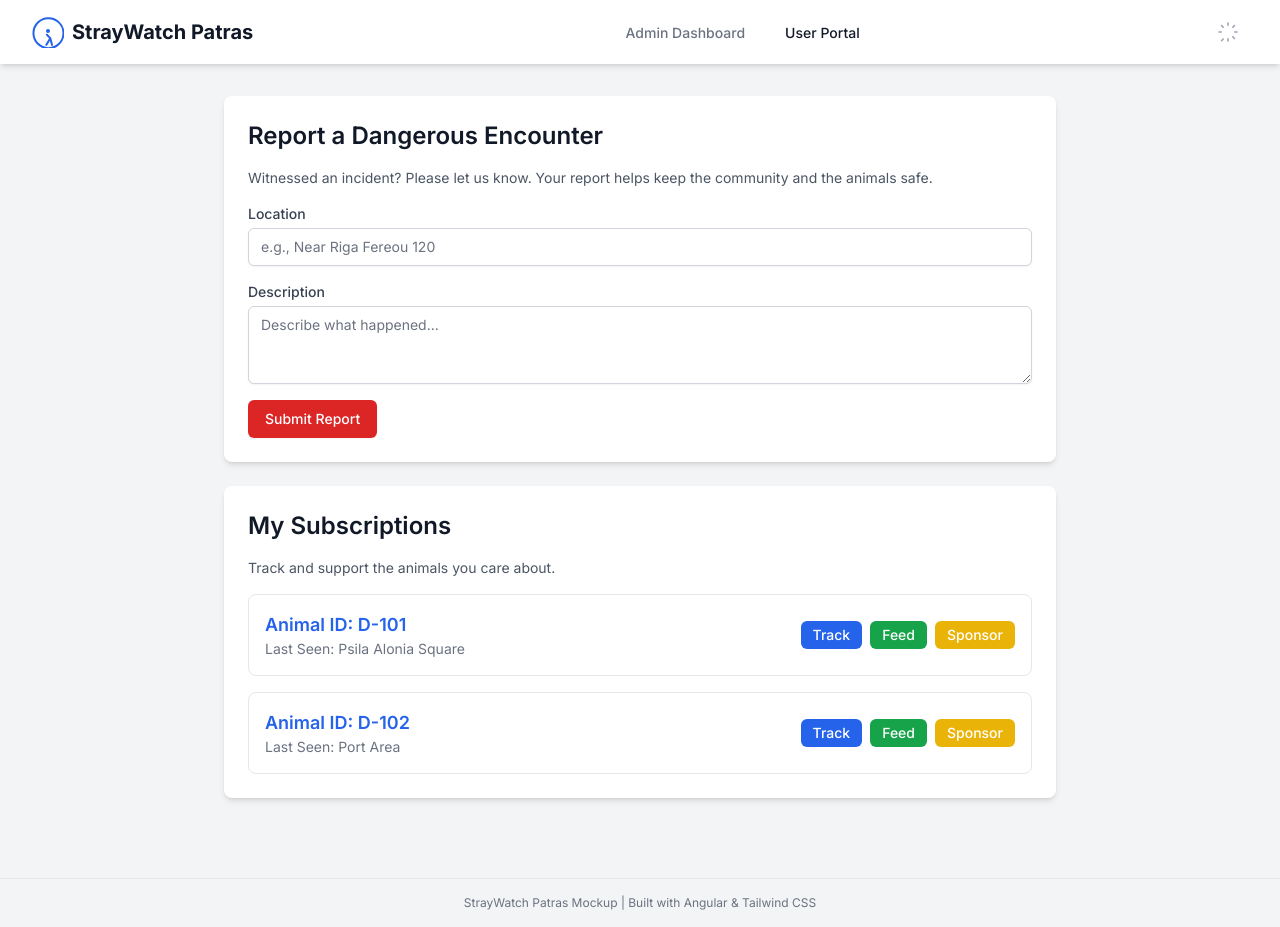
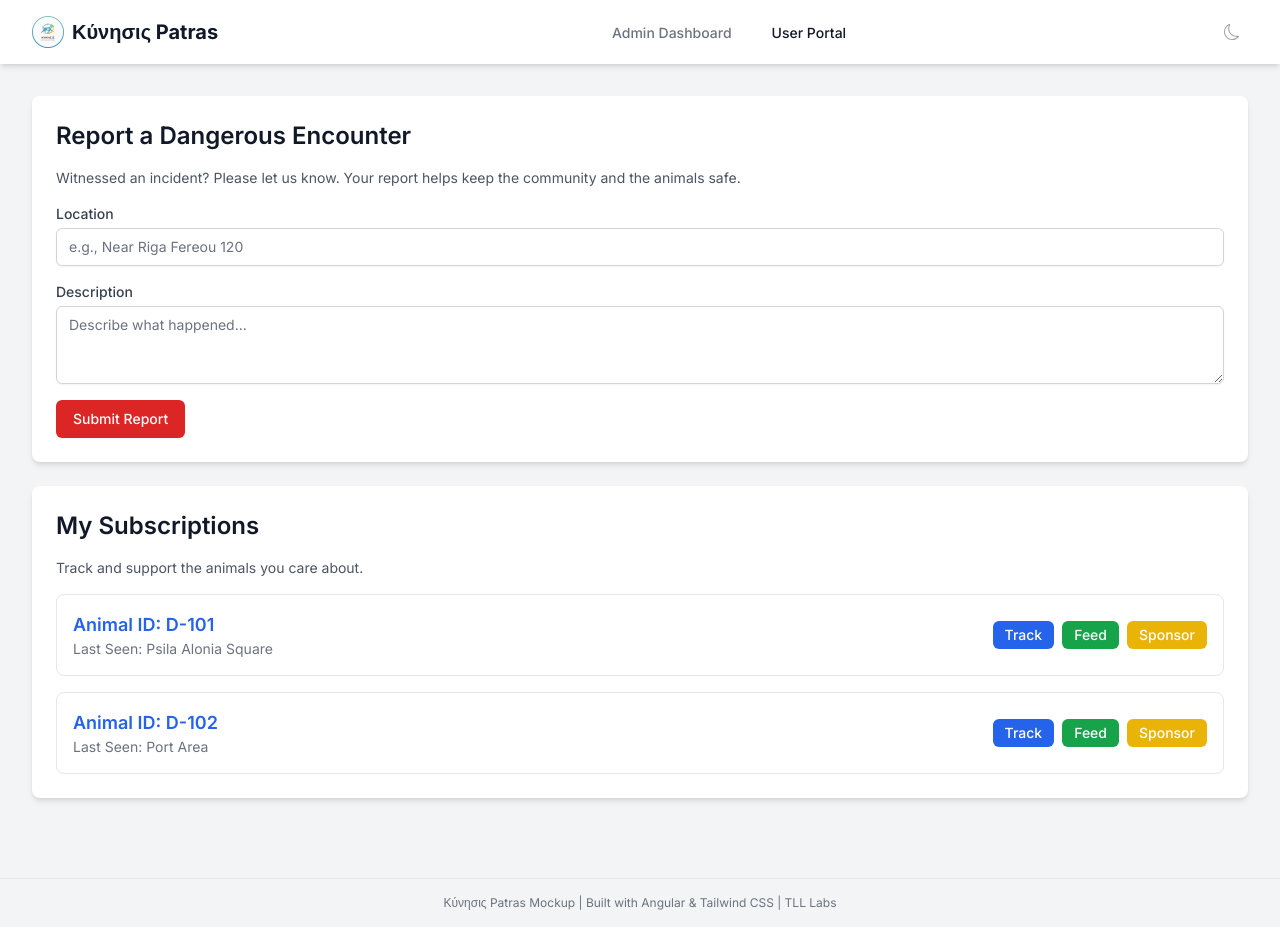
Before and after one commit to tzanmix/Kunesis-Dashboard, an Angular app: page / in a window 1280 px wide. Both pictures are taken after a click on the button "User Portal". Built offline with nearby package versions, Linux system fonts and the light colour scheme.

Commit message:
toggle light/dark mode fixes

```diff
--- a/src/app/admin-dashboard/admin-dashboard.component.html
+++ b/src/app/admin-dashboard/admin-dashboard.component.html
@@ -1,4 +1,4 @@
-<div class="p-4 sm:p-6 lg:p-8 space-y-6">
+<div class="p-4 sm:p-6 lg:p-8 space-y-6 dark:bg-gray-700">
   <div class="grid grid-cols-1 sm:grid-cols-2 lg:grid-cols-3 gap-4">
 
     <div class="bg-white dark:bg-gray-800 p-6 rounded-lg shadow-md flex items-center space-x-4">
--- a/src/app/app.component.html
+++ b/src/app/app.component.html
@@ -29,6 +29,6 @@
   </main>
 
   <footer class="text-center p-4 text-xs text-gray-500 dark:text-gray-400 border-t border-gray-200 dark:border-gray-700 mt-12">
-    StrayWatch Patras Mockup | Built with Angular & Tailwind CSS
+    Κύνησις Patras Mockup | Built with Angular & Tailwind CSS | TLL Labs
   </footer>
 </div>
--- a/src/app/header/header.component.html
+++ b/src/app/header/header.component.html
@@ -2,10 +2,9 @@
   <div class="container mx-auto px-4 sm:px-6 lg:px-8">
     <div class="flex justify-between items-center h-16">
       <div class="flex-shrink-0 flex items-center">
-        <svg class="h-8 w-8 text-blue-600 dark:text-blue-400" xmlns="http://www.w3.org/2000/svg" fill="none" viewBox="0 0 24 24" stroke-width="1.5" stroke="currentColor">
-          <path stroke-linecap="round" stroke-linejoin="round" d="M15.042 21.672L13.684 16.6m0 0l-2.5-2.5m2.5 2.5l-2.867 5.02.02.001zM12 1.636a11.25 11.25 0 11-10.89 10.89 11.25 11.25 0 0110.89-10.89zM12 12a.75.75 0 100-1.5.75.75 0 000 1.5z" />
-        </svg>
-        <span class="ml-2 text-xl font-bold text-gray-900 dark:text-white">StrayWatch Patras</span>
+        <!-- FIX DARK MODE -->
+        <img src="assets/kynesis_logo.png" alt="kynesis logo" style="width: 32px; height: 32px;">
+        <span class="ml-2 text-xl font-bold text-gray-900 dark:text-white">Κύνησις Patras</span>
       </div>
 
       <div class="hidden sm:ml-6 sm:flex sm:space-x-8">
@@ -42,12 +41,12 @@
         <button (click)="toggleDarkMode.emit()" type="button" class="p-2 rounded-full text-gray-400 hover:text-gray-500 dark:text-gray-500 dark:hover:text-gray-400 focus:outline-none focus:ring-2 focus:ring-offset-2 focus:ring-blue-500">
           <span class="sr-only">Toggle dark mode</span>
           @if (!isDarkMode()) {
-            <svg class="h-6 w-6" xmlns="http://www.w3.org/2000/svg" fill="none" viewBox="0 0 24 24" stroke-width="1.5" stroke="currentColor">
-              <path stroke-linecap="round" stroke-linejoin="round" d="M12 3v2.25m6.364.386l-1.591 1.591M21 12h-2.25m-.386 6.364l-1.591-1.591M12 18.75V21m-6.364-.386l1.591-1.591M3 12h2.25m.386-6.364l1.591 1.591" />
+            <svg xmlns="http://www.w3.org/2000/svg" width="16" height="16" fill="currentColor" class="bi bi-moon" viewBox="0 0 16 16">
+              <path d="M6 .278a.77.77 0 0 1 .08.858 7.2 7.2 0 0 0-.878 3.46c0 4.021 3.278 7.277 7.318 7.277q.792-.001 1.533-.16a.79.79 0 0 1 .81.316.73.73 0 0 1-.031.893A8.35 8.35 0 0 1 8.344 16C3.734 16 0 12.286 0 7.71 0 4.266 2.114 1.312 5.124.06A.75.75 0 0 1 6 .278M4.858 1.311A7.27 7.27 0 0 0 1.025 7.71c0 4.02 3.279 7.276 7.319 7.276a7.32 7.32 0 0 0 5.205-2.162q-.506.063-1.029.063c-4.61 0-8.343-3.714-8.343-8.29 0-1.167.242-2.278.681-3.286"/>
             </svg>
           } @else {
-            <svg class="h-6 w-6" xmlns="http://www.w3.org/2000/svg" fill="none" viewBox="0 0 24 24" stroke-width="1.5" stroke="currentColor">
-              <path stroke-linecap="round" stroke-linejoin="round" d="M21.752 15.002A9.718 9.718 0 0118 15.75c-5.385 0-9.75-4.365-9.75-9.75 0-1.33.266-2.597.748-3.752A9.753 9.753 0 003 11.25C3 16.635 7.365 21 12.75 21a9.753 9.753 0 009.002-5.998z" />
+            <svg xmlns="http://www.w3.org/2000/svg" width="16" height="16" fill="white" class="bi bi-brightness-high" viewBox="0 0 16 16">
+              <path d="M8 11a3 3 0 1 1 0-6 3 3 0 0 1 0 6m0 1a4 4 0 1 0 0-8 4 4 0 0 0 0 8M8 0a.5.5 0 0 1 .5.5v2a.5.5 0 0 1-1 0v-2A.5.5 0 0 1 8 0m0 13a.5.5 0 0 1 .5.5v2a.5.5 0 0 1-1 0v-2A.5.5 0 0 1 8 13m8-5a.5.5 0 0 1-.5.5h-2a.5.5 0 0 1 0-1h2a.5.5 0 0 1 .5.5M3 8a.5.5 0 0 1-.5.5h-2a.5.5 0 0 1 0-1h2A.5.5 0 0 1 3 8m10.657-5.657a.5.5 0 0 1 0 .707l-1.414 1.415a.5.5 0 1 1-.707-.708l1.414-1.414a.5.5 0 0 1 .707 0m-9.193 9.193a.5.5 0 0 1 0 .707L3.05 13.657a.5.5 0 0 1-.707-.707l1.414-1.414a.5.5 0 0 1 .707 0m9.193 2.121a.5.5 0 0 1-.707 0l-1.414-1.414a.5.5 0 0 1 .707-.707l1.414 1.414a.5.5 0 0 1 0 .707M4.464 4.465a.5.5 0 0 1-.707 0L2.343 3.05a.5.5 0 1 1 .707-.707l1.414 1.414a.5.5 0 0 1 0 .708"/>
             </svg>
           }
         </button>
--- a/src/app/user-dashboard/user-dashboard.component.html
+++ b/src/app/user-dashboard/user-dashboard.component.html
@@ -0,0 +1,57 @@
+<div class="p-4 sm:p-6 lg:p-8 mx-auto space-y-6 dark:bg-gray-700">
+
+  <div class="bg-white dark:bg-gray-800 p-6 rounded-lg shadow-md">
+    <h2 class="text-2xl font-semibold text-gray-900 dark:text-white mb-4">Report a Dangerous Encounter</h2>
+    <p class="text-sm text-gray-600 dark:text-gray-300 mb-4">
+      Witnessed an incident? Please let us know. Your report helps keep the community and the animals safe.
+    </p>
+    <form class="space-y-4">
+      <div>
+        <label for="incident-location" class="block text-sm font-medium text-gray-700 dark:text-gray-200">Location</label>
+        <input type="text" id="incident-location" placeholder="e.g., Near Riga Fereou 120" class="mt-1 block w-full rounded-md border-gray-300 dark:border-gray-600 dark:bg-gray-700 shadow-sm focus:border-blue-500 focus:ring-blue-500 sm:text-sm">
+      </div>
+      <div>
+        <label for="incident-description" class="block text-sm font-medium text-gray-700 dark:text-gray-200">Description</label>
+        <textarea id="incident-description" rows="3" placeholder="Describe what happened..." class="mt-1 block w-full rounded-md border-gray-300 dark:border-gray-600 dark:bg-gray-700 shadow-sm focus:border-blue-500 focus:ring-blue-500 sm:text-sm"></textarea>
+      </div>
+      <button type="button" class="inline-flex justify-center rounded-md border border-transparent bg-red-600 py-2 px-4 text-sm font-medium text-white shadow-sm hover:bg-red-700 focus:outline-none focus:ring-2 focus:ring-red-500 focus:ring-offset-2">
+        Submit Report
+      </button>
+    </form>
+  </div>
+
+  <div class="bg-white dark:bg-gray-800 p-6 rounded-lg shadow-md">
+    <h2 class="text-2xl font-semibold text-gray-900 dark:text-white mb-4">My Subscriptions</h2>
+    <p class="text-sm text-gray-600 dark:text-gray-300 mb-4">
+      Track and support the animals you care about.
+    </p>
+    <div class="space-y-4">
+
+      <div class="border border-gray-200 dark:border-gray-700 p-4 rounded-lg flex flex-col sm:flex-row sm:items-center sm:justify-between">
+        <div>
+          <h3 class="text-lg font-semibold text-blue-600 dark:text-blue-400">Animal ID: D-101</h3>
+          <p class="text-sm text-gray-500 dark:text-gray-400">Last Seen: Psila Alonia Square</p>
+        </div>
+        <div class="flex-shrink-0 mt-4 sm:mt-0 sm:ml-4 flex space-x-2">
+          <button class="px-3 py-1 rounded-md text-sm font-medium text-white bg-blue-600 hover:bg-blue-700">Track</button>
+          <button class="px-3 py-1 rounded-md text-sm font-medium text-white bg-green-600 hover:bg-green-700">Feed</button>
+          <button class="px-3 py-1 rounded-md text-sm font-medium text-white bg-yellow-500 hover:bg-yellow-600">Sponsor</button>
+        </div>
+      </div>
+
+      <div class="border border-gray-200 dark:border-gray-700 p-4 rounded-lg flex flex-col sm:flex-row sm:items-center sm:justify-between">
+        <div>
+          <h3 class="text-lg font-semibold text-blue-600 dark:text-blue-400">Animal ID: D-102</h3>
+          <p class="text-sm text-gray-500 dark:text-gray-400">Last Seen: Port Area</p>
+        </div>
+        <div class="flex-shrink-0 mt-4 sm:mt-0 sm:ml-4 flex space-x-2">
+          <button class="px-3 py-1 rounded-md text-sm font-medium text-white bg-blue-600 hover:bg-blue-700">Track</button>
+          <button class="px-3 py-1 rounded-md text-sm font-medium text-white bg-green-600 hover:bg-green-700">Feed</button>
+          <button class="px-3 py-1 rounded-md text-sm font-medium text-white bg-yellow-500 hover:bg-yellow-600">Sponsor</button>
+        </div>
+      </div>
+
+    </div>
+  </div>
+
+</div>
--- a/src/app/user-dashboard/user-dashboard.component.ts
+++ b/src/app/user-dashboard/user-dashboard.component.ts
@@ -5,65 +5,7 @@ import { CommonModule } from '@angular/common';
   selector: 'app-user-dashboard',
   standalone: true,
   imports: [CommonModule],
-  template: `
-    <div class="p-4 sm:p-6 lg:p-8 max-w-4xl mx-auto space-y-6">
-
-      <div class="bg-white dark:bg-gray-800 p-6 rounded-lg shadow-md">
-        <h2 class="text-2xl font-semibold text-gray-900 dark:text-white mb-4">Report a Dangerous Encounter</h2>
-        <p class="text-sm text-gray-600 dark:text-gray-300 mb-4">
-          Witnessed an incident? Please let us know. Your report helps keep the community and the animals safe.
-        </p>
-        <form class="space-y-4">
-          <div>
-            <label for="incident-location" class="block text-sm font-medium text-gray-700 dark:text-gray-200">Location</label>
-            <input type="text" id="incident-location" placeholder="e.g., Near Riga Fereou 120" class="mt-1 block w-full rounded-md border-gray-300 dark:border-gray-600 dark:bg-gray-700 shadow-sm focus:border-blue-500 focus:ring-blue-500 sm:text-sm">
-          </div>
-          <div>
-            <label for="incident-description" class="block text-sm font-medium text-gray-700 dark:text-gray-200">Description</label>
-            <textarea id="incident-description" rows="3" placeholder="Describe what happened..." class="mt-1 block w-full rounded-md border-gray-300 dark:border-gray-600 dark:bg-gray-700 shadow-sm focus:border-blue-500 focus:ring-blue-500 sm:text-sm"></textarea>
-          </div>
-          <button type="button" class="inline-flex justify-center rounded-md border border-transparent bg-red-600 py-2 px-4 text-sm font-medium text-white shadow-sm hover:bg-red-700 focus:outline-none focus:ring-2 focus:ring-red-500 focus:ring-offset-2">
-            Submit Report
-          </button>
-        </form>
-      </div>
-
-      <div class="bg-white dark:bg-gray-800 p-6 rounded-lg shadow-md">
-        <h2 class="text-2xl font-semibold text-gray-900 dark:text-white mb-4">My Subscriptions</h2>
-        <p class="text-sm text-gray-600 dark:text-gray-300 mb-4">
-          Track and support the animals you care about.
-        </p>
-        <div class="space-y-4">
-
-          <div class="border border-gray-200 dark:border-gray-700 p-4 rounded-lg flex flex-col sm:flex-row sm:items-center sm:justify-between">
-            <div>
-              <h3 class="text-lg font-semibold text-blue-600 dark:text-blue-400">Animal ID: D-101</h3>
-              <p class="text-sm text-gray-500 dark:text-gray-400">Last Seen: Psila Alonia Square</p>
-            </div>
-            <div class="flex-shrink-0 mt-4 sm:mt-0 sm:ml-4 flex space-x-2">
-              <button class="px-3 py-1 rounded-md text-sm font-medium text-white bg-blue-600 hover:bg-blue-700">Track</button>
-              <button class="px-3 py-1 rounded-md text-sm font-medium text-white bg-green-600 hover:bg-green-700">Feed</button>
-              <button class="px-3 py-1 rounded-md text-sm font-medium text-white bg-yellow-500 hover:bg-yellow-600">Sponsor</button>
-            </div>
-          </div>
-
-          <div class="border border-gray-200 dark:border-gray-700 p-4 rounded-lg flex flex-col sm:flex-row sm:items-center sm:justify-between">
-            <div>
-              <h3 class="text-lg font-semibold text-blue-600 dark:text-blue-400">Animal ID: D-102</h3>
-              <p class="text-sm text-gray-500 dark:text-gray-400">Last Seen: Port Area</p>
-            </div>
-            <div class="flex-shrink-0 mt-4 sm:mt-0 sm:ml-4 flex space-x-2">
-              <button class="px-3 py-1 rounded-md text-sm font-medium text-white bg-blue-600 hover:bg-blue-700">Track</button>
-              <button class="px-3 py-1 rounded-md text-sm font-medium text-white bg-green-600 hover:bg-green-700">Feed</button>
-              <button class="px-3 py-1 rounded-md text-sm font-medium text-white bg-yellow-500 hover:bg-yellow-600">Sponsor</button>
-            </div>
-          </div>
-
-        </div>
-      </div>
-
-    </div>
-  `,
+  templateUrl: './user-dashboard.component.html',
   changeDetection: ChangeDetectionStrategy.OnPush,
 })
 export class UserDashboardComponent {}
```
Also changed, not shown: src/assets/kynesis_logo.png (added).
